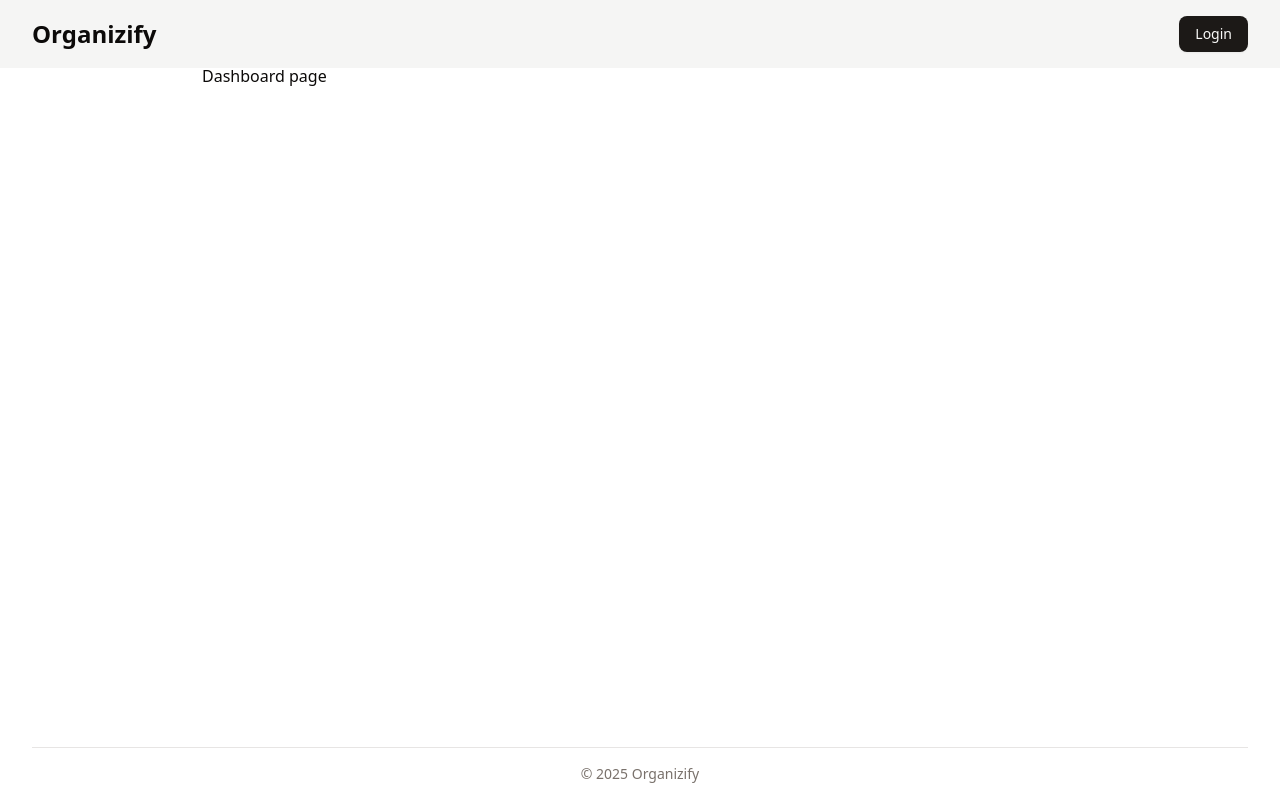
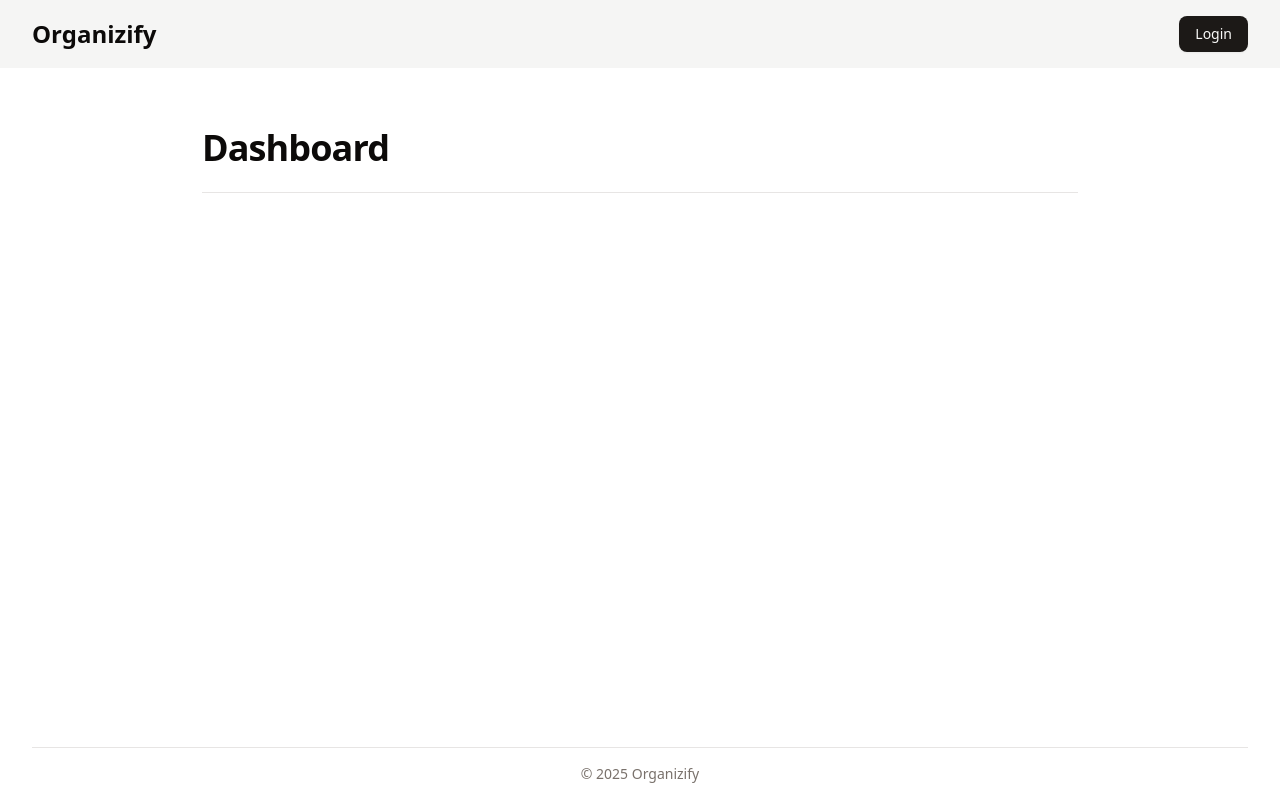
Before and after one commit to andrefmonteiro/organizify, a Nuxt app: page /dashboard in a window 1280 px wide. Built offline with nearby package versions, Linux system fonts and the light colour scheme.

Commit message:
dashboard title added

```diff
--- a/pages/dashboard.vue
+++ b/pages/dashboard.vue
@@ -1,5 +1,8 @@
 <template>
 	<div>
-		<p>Dashboard page</p>
+		<h2 class="text-3xl font-bold tracking-tight sm:text-4xl pt-16 pb-6">
+			Dashboard
+		</h2> <!-- dunno if h2 is the most semanctically appropriate -->
+		<Separator />
 	</div>
 </template>
```
